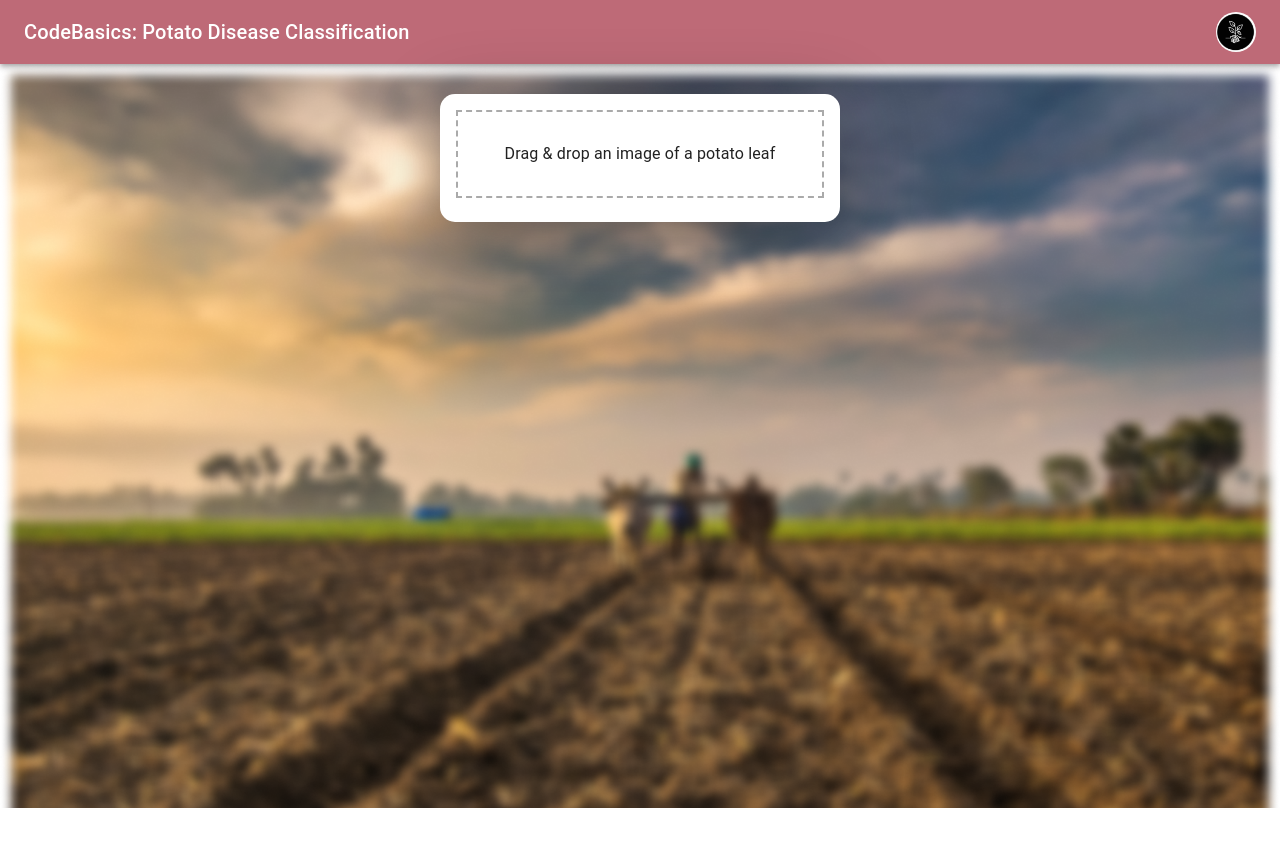
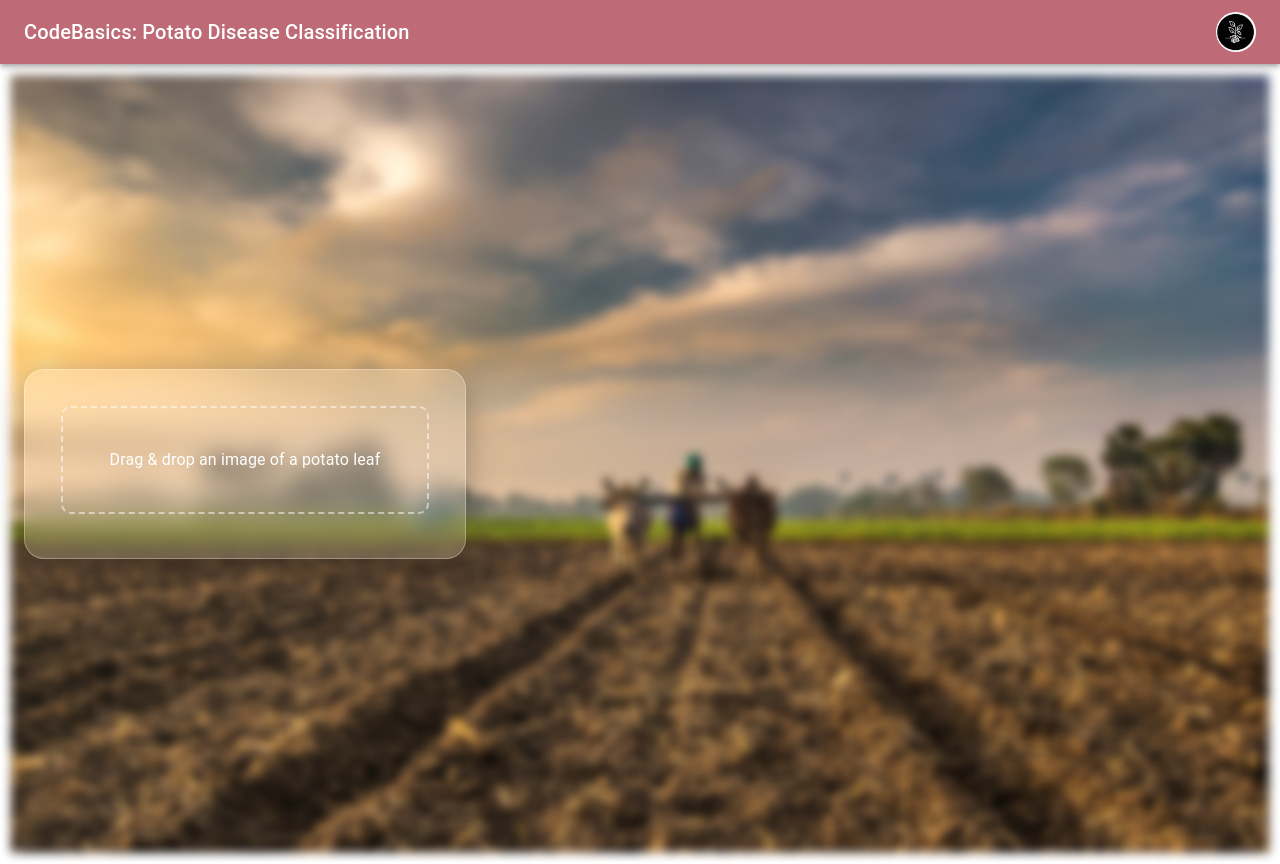
Before and after one commit to AdityaSonule/Kloris, a React (Create React App) app in the folder frontend/: page / in a window 1280 px wide. Before the commit the page ends 808 px from the top, so only its background shows below. Built offline with nearby package versions, Linux system fonts and the light colour scheme.

Commit message:
added frontend

```diff
--- a/frontend/src/home.js
+++ b/frontend/src/home.js
@@ -102,23 +102,36 @@ export const ImageUpload = () => {
       <Container
         maxWidth={false}
         style={{
-          backgroundImage: `url(${image})`,
-          backgroundSize: "cover",
-          minHeight: "93vh",
-          paddingTop: "30px"
+        backgroundImage: `url(${image})`,
+        backgroundSize: "cover",
+        backgroundPosition: "center",
+        minHeight: "100vh",
+
+        display: "flex",
+        justifyContent: "center",
+        alignItems: "center",
         }}
       >
+
         <Grid container justifyContent="center">
           <Grid item xs={12}>
             <Card
               style={{
-                margin: "auto",
-                maxWidth: 400,
-                height: imageUploaded ? 500 : "auto",
-                borderRadius: 15,
-                boxShadow: "0px 9px 70px rgba(0,0,0,0.3)"
+              width: 400,
+              padding: 20,
+              borderRadius: 20,
+
+              // ✅ GLASS EFFECT
+              background: "rgba(255, 255, 255, 0.15)",
+              backdropFilter: "blur(12px)",
+              WebkitBackdropFilter: "blur(12px)",
+
+              border: "1px solid rgba(255,255,255,0.3)",
+              boxShadow: "0 8px 32px rgba(0, 0, 0, 0.3)",
+
+              color: "white"
               }}
-            >
+        >
               {/* IMAGE */}
               {imageUploaded && (
                 <img
@@ -135,17 +148,21 @@ export const ImageUpload = () => {
               {/* UPLOAD */}
               {!imageUploaded && (
                 <CardContent>
+
                   <div
                     {...getRootProps()}
                     style={{
-                      border: "2px dashed #aaa",
-                      padding: 30,
-                      textAlign: "center",
-                      cursor: "pointer"
+                    border: "2px dashed rgba(255,255,255,0.5)",
+                    padding: 40,
+                    textAlign: "center",
+                    cursor: "pointer",
+                    borderRadius: 10,
+                    color: "white",
                     }}
                   >
+
                     <input {...getInputProps()} />
-                    <Typography>
+                    <Typography style={{ color: "white" }}>
                       Drag & drop an image of a potato leaf
                     </Typography>
                   </div>
@@ -155,12 +172,18 @@ export const ImageUpload = () => {
               {/* RESULT */}
               {data && (
                 <CardContent style={{ textAlign: "center" }}>
-                  <TableContainer component={Paper}>
+                  <TableContainer
+                    component={Paper}
+                    style={{
+                    background: "transparent",
+                    boxShadow: "none",
+                    }}
+                  >
                     <Table size="small">
                       <TableHead>
                         <TableRow>
                           <TableCell>Label</TableCell>
-                          <TableCell align="right">
+                          <TableCell style={{ color: "white" }}>
                             Confidence
                           </TableCell>
                         </TableRow>
```
